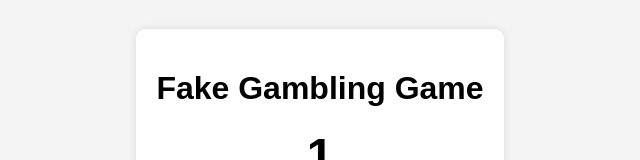
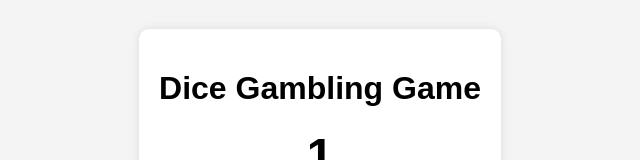
Before and after one commit to CameronCodesStuff/Dice, a plain HTML site: page index.html in a window 1280 px wide. Both pictures are taken after a click on the button "Continue". Shown: the part 256-416 px from the top of the page, without its empty margins (320-960 px from the left). Drawn offline with Linux system fonts and the light colour scheme.

Commit message:
Update index.html

```diff
--- a/index.html
+++ b/index.html
@@ -3,7 +3,7 @@
 <head>
     <meta charset="UTF-8">
     <meta name="viewport" content="width=device-width, initial-scale=1.0">
-    <title>Fake Gambling Game</title>
+    <title>Dice Gambling Game</title>
     <style>
         body {
             display: flex;
@@ -91,7 +91,7 @@
     </div>
 
     <div class="container" id="gameContainer" style="display: none;">
-        <h1>Fake Gambling Game</h1>
+        <h1>Dice Gambling Game</h1>
         <div id="number" class="number">1</div>
         <button id="rollButton" class="button">Roll Dice</button>
         <div id="message" class="message"></div>
```
